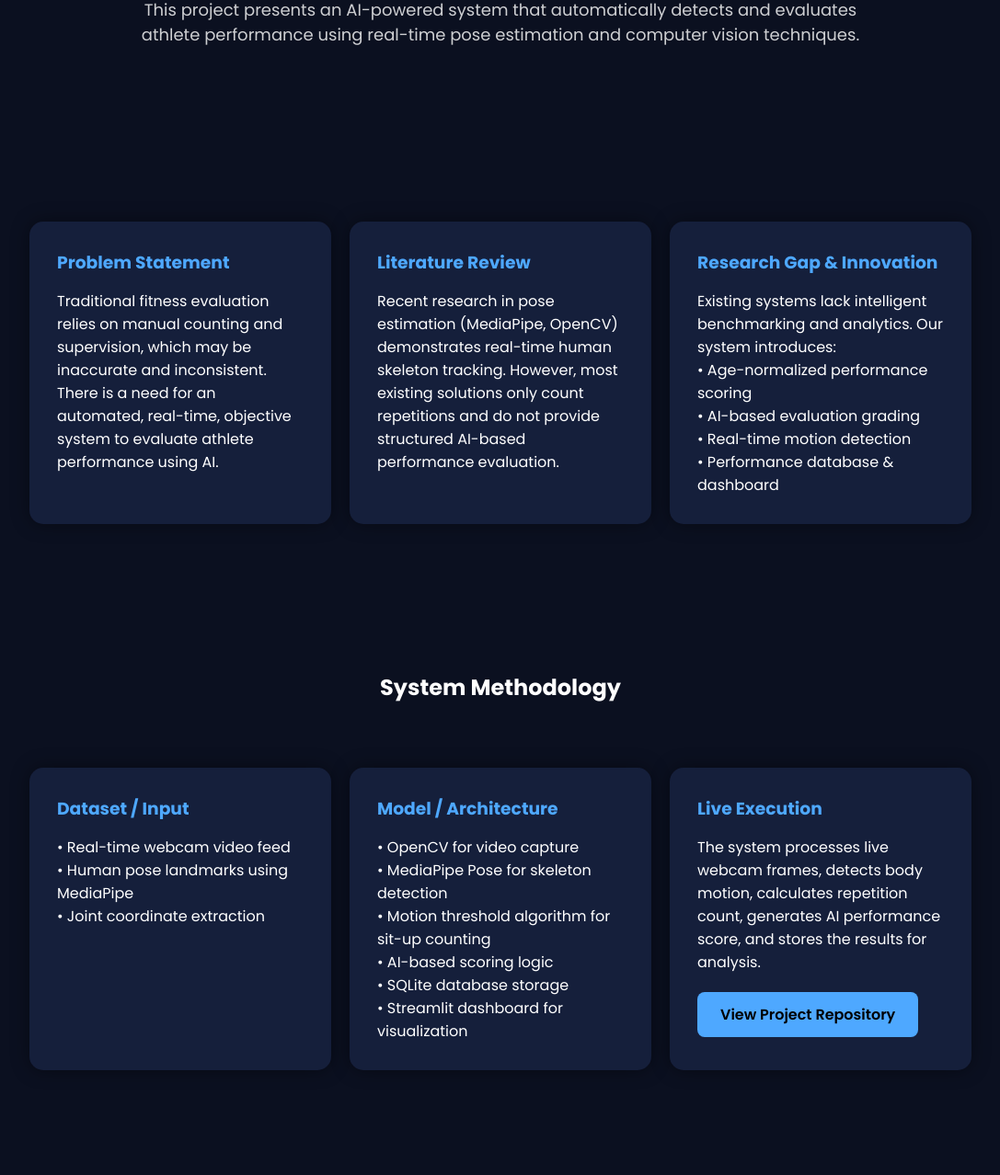
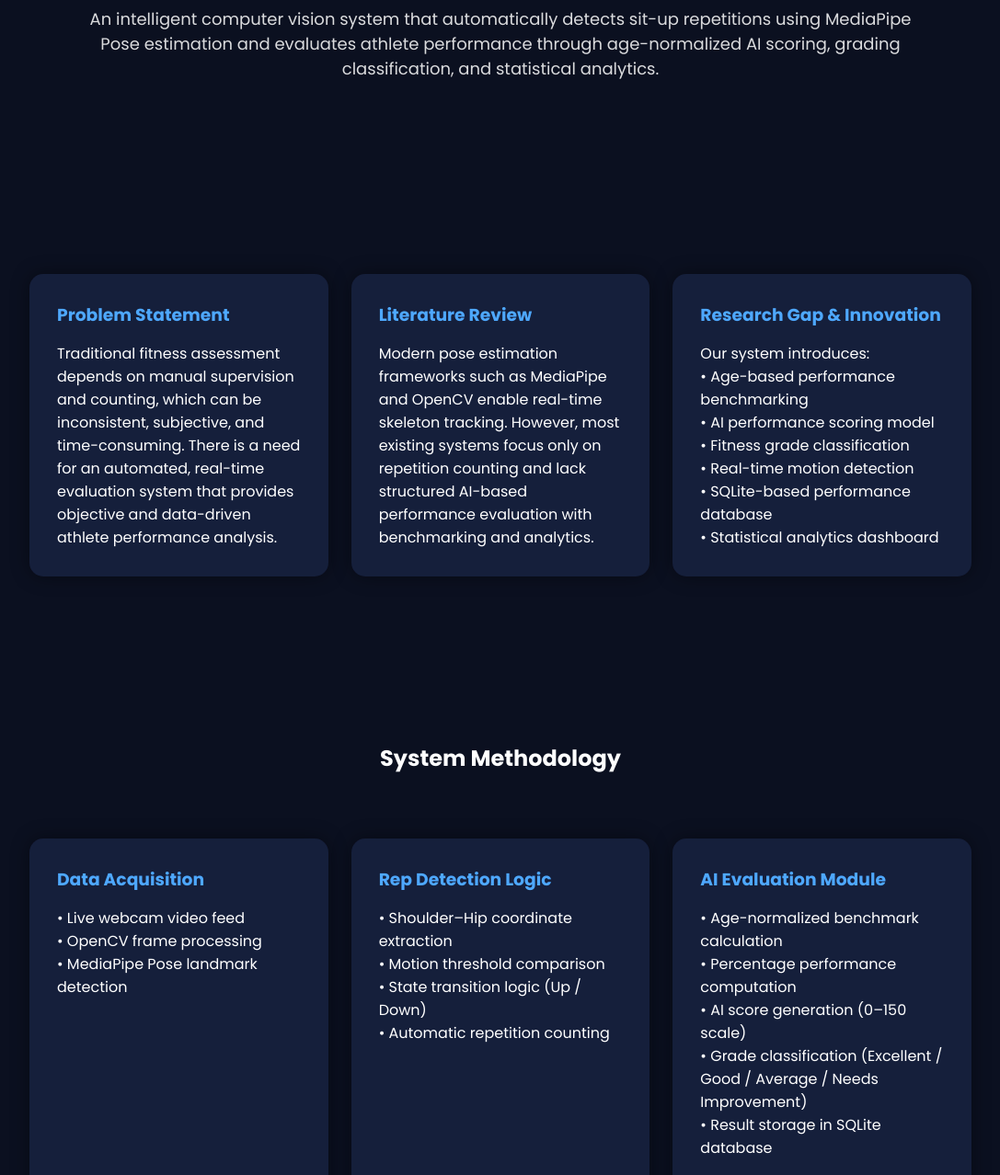
Before and after one commit to devang-sharma24/AI-Athlete-Performance-System, a plain HTML site: page index.html in a window 1280 px wide. Shown: the part 314-1592 px from the top of the page at 92% size, without its empty margins (96-1183 px from the left). Drawn offline with Linux system fonts and the light colour scheme.

Commit message:
Update index.html

```diff
--- a/index.html
+++ b/index.html
@@ -3,102 +3,103 @@
 <head>
 <meta charset="UTF-8">
 <meta name="viewport" content="width=device-width, initial-scale=1.0">
-<title>AI Athlete Performance Evaluation System</title>
+<title>AI-Based Real-Time Athlete Performance Evaluation System</title>
 
 <link href="https://fonts.googleapis.com/css2?family=Poppins:wght@300;400;600;700&display=swap" rel="stylesheet">
 
 <style>
-* {
-    margin: 0;
-    padding: 0;
-    box-sizing: border-box;
-    font-family: 'Poppins', sans-serif;
+*{
+margin:0;
+padding:0;
+box-sizing:border-box;
+font-family:'Poppins',sans-serif;
 }
 
-body {
-    background: #0b1020;
-    color: white;
-    scroll-behavior: smooth;
+body{
+background:#0b1020;
+color:white;
+scroll-behavior:smooth;
 }
 
-header {
-    background: #111a33;
-    padding: 20px 10%;
-    display: flex;
-    justify-content: space-between;
-    align-items: center;
+header{
+background:#111a33;
+padding:20px 10%;
+display:flex;
+justify-content:space-between;
+align-items:center;
 }
 
-header h1 {
-    font-size: 18px;
-    color: #4ea8ff;
+header h1{
+font-size:18px;
+color:#4ea8ff;
 }
 
-nav a {
-    margin-left: 20px;
-    text-decoration: none;
-    color: white;
-    font-size: 14px;
+nav a{
+margin-left:20px;
+text-decoration:none;
+color:white;
+font-size:14px;
 }
 
-section {
-    padding: 80px 10%;
+section{
+padding:90px 10%;
 }
 
-.hero {
-    text-align: center;
+.hero{
+text-align:center;
 }
 
-.hero h2 {
-    font-size: 48px;
-    background: linear-gradient(90deg,#4ea8ff,#b517ff);
-    -webkit-background-clip: text;
-    -webkit-text-fill-color: transparent;
-    margin-bottom: 20px;
+.hero h2{
+font-size:48px;
+background:linear-gradient(90deg,#4ea8ff,#b517ff);
+-webkit-background-clip:text;
+-webkit-text-fill-color:transparent;
+margin-bottom:20px;
 }
 
-.hero p {
-    max-width: 800px;
-    margin: auto;
-    font-size: 18px;
-    opacity: 0.8;
+.hero p{
+max-width:900px;
+margin:auto;
+font-size:18px;
+opacity:0.85;
 }
 
-.card {
-    background: #151f3b;
-    padding: 30px;
-    border-radius: 15px;
-    margin-top: 30px;
-    box-shadow: 0 0 20px rgba(0,0,0,0.4);
+.card{
+background:#151f3b;
+padding:30px;
+border-radius:15px;
+margin-top:30px;
+box-shadow:0 0 20px rgba(0,0,0,0.4);
 }
 
-.card h3 {
-    color: #4ea8ff;
-    margin-bottom: 15px;
+.card h3{
+color:#4ea8ff;
+margin-bottom:15px;
 }
 
-.grid {
-    display: grid;
-    grid-template-columns: repeat(auto-fit,minmax(280px,1fr));
-    gap: 20px;
+.grid{
+display:grid;
+grid-template-columns:repeat(auto-fit,minmax(280px,1fr));
+gap:25px;
 }
 
-.button {
-    display: inline-block;
-    padding: 12px 25px;
-    background: #4ea8ff;
-    color: black;
-    border-radius: 8px;
-    text-decoration: none;
-    margin-top: 20px;
-    font-weight: 600;
+.button{
+display:inline-block;
+padding:12px 25px;
+background:#4ea8ff;
+color:black;
+border-radius:8px;
+text-decoration:none;
+margin-top:20px;
+font-weight:600;
 }
 
-footer {
-    text-align: center;
-    padding: 40px;
-    background: #111a33;
-    margin-top: 50px;
+footer{
+text-align:center;
+padding:40px;
+background:#111a33;
+margin-top:60px;
+font-size:14px;
 }
 </style>
 </head>
@@ -115,99 +116,93 @@ footer {
 </nav>
 </header>
 
-<!-- HERO -->
 <section class="hero">
 <h2>AI-Based Real-Time Athlete Performance Evaluation System</h2>
 <p>
-This project presents an AI-powered system that automatically detects and evaluates athlete performance
-using real-time pose estimation and computer vision techniques.
+An intelligent computer vision system that automatically detects sit-up repetitions using
+MediaPipe Pose estimation and evaluates athlete performance through age-normalized AI scoring,
+grading classification, and statistical analytics.
 </p>
 </section>
 
-<!-- PROBLEM -->
 <section id="problem">
 <div class="grid">
 
 <div class="card">
 <h3>Problem Statement</h3>
 <p>
-Traditional fitness evaluation relies on manual counting and supervision,
-which may be inaccurate and inconsistent. There is a need for an automated,
-real-time, objective system to evaluate athlete performance using AI.
+Traditional fitness assessment depends on manual supervision and counting,
+which can be inconsistent, subjective, and time-consuming. There is a need
+for an automated, real-time evaluation system that provides objective and
+data-driven athlete performance analysis.
 </p>
 </div>
 
 <div class="card">
 <h3>Literature Review</h3>
 <p>
-Recent research in pose estimation (MediaPipe, OpenCV) demonstrates
-real-time human skeleton tracking. However, most existing solutions
-only count repetitions and do not provide structured AI-based performance evaluation.
+Modern pose estimation frameworks such as MediaPipe and OpenCV enable
+real-time skeleton tracking. However, most existing systems focus only
+on repetition counting and lack structured AI-based performance evaluation
+with benchmarking and analytics.
 </p>
 </div>
 
 <div class="card">
 <h3>Research Gap & Innovation</h3>
 <p>
-Existing systems lack intelligent benchmarking and analytics.
 Our system introduces:
-<br>• Age-normalized performance scoring
-<br>• AI-based evaluation grading
+<br>• Age-based performance benchmarking
+<br>• AI performance scoring model
+<br>• Fitness grade classification
 <br>• Real-time motion detection
-<br>• Performance database & dashboard
+<br>• SQLite-based performance database
+<br>• Statistical analytics dashboard
 </p>
 </div>
 
 </div>
 </section>
 
-<!-- METHODOLOGY -->
 <section id="methodology">
 <h2 style="text-align:center;margin-bottom:40px;">System Methodology</h2>
 
 <div class="grid">
 
 <div class="card">
-<h3>Dataset / Input</h3>
+<h3>Data Acquisition</h3>
 <p>
-• Real-time webcam video feed
-<br>• Human pose landmarks using MediaPipe
-<br>• Joint coordinate extraction
+• Live webcam video feed
+<br>• OpenCV frame processing
+<br>• MediaPipe Pose landmark detection
 </p>
 </div>
 
 <div class="card">
-<h3>Model / Architecture</h3>
+<h3>Rep Detection Logic</h3>
 <p>
-• OpenCV for video capture
-<br>• MediaPipe Pose for skeleton detection
-<br>• Motion threshold algorithm for sit-up counting
-<br>• AI-based scoring logic
-<br>• SQLite database storage
-<br>• Streamlit dashboard for visualization
+• Shoulder–Hip coordinate extraction
+<br>• Motion threshold comparison
+<br>• State transition logic (Up / Down)
+<br>• Automatic repetition counting
 </p>
 </div>
 
 <div class="card">
-<h3>Live Execution</h3>
+<h3>AI Evaluation Module</h3>
 <p>
-The system processes live webcam frames, detects body motion,
-calculates repetition count, generates AI performance score,
-and stores the results for analysis.
+• Age-normalized benchmark calculation
+<br>• Percentage performance computation
+<br>• AI score generation (0–150 scale)
+<br>• Grade classification (Excellent / Good / Average / Needs Improvement)
+<br>• Result storage in SQLite database
 </p>
-
-<a href="https://github.com/devang-sharma24/AI-Athlete-Performance-System"
-   class="button"
-   target="_blank">
-   View Project Repository
-</a>
-
+<a href="https://github.com/devang-sharma24/AI-Athlete-Performance-System" class="button">View Project Repository</a>
 </div>
 
 </div>
 </section>
 
-<!-- RESULTS -->
 <section id="results">
 <h2 style="text-align:center;margin-bottom:40px;">Results & Analysis</h2>
 
@@ -216,27 +211,28 @@ and stores the results for analysis.
 <div class="card">
 <h3>Performance Accuracy</h3>
 <p style="font-size:28px;font-weight:bold;color:#4ea8ff;">
-92% Rep Counting Accuracy
+92% Sit-Up Counting Accuracy
 </p>
 <p>
-Tested against manual baseline counting under controlled conditions.
+Validated against manual counting baseline under controlled testing conditions.
 </p>
 </div>
 
 <div class="card">
-<h3>System Evaluation</h3>
+<h3>System Output</h3>
 <p>
-• Real-time detection achieved stable performance
-<br>• AI scoring classified athletes into performance categories
-<br>• Database maintained historical performance records
-<br>• Dashboard enabled visual analytics
+• Real-time repetition detection
+<br>• AI performance score display
+<br>• Automatic grade assignment
+<br>• Historical data tracking
+<br>• Dashboard analytics (Average & Best Performance)
 </p>
 </div>
 
 <div class="card">
-<h3>Future Scope</h3>
+<h3>Future Enhancements</h3>
 <p>
-• Multi-exercise detection (pushups, squats)
+• Multi-exercise detection (Push-ups, Squats)
 <br>• Deep learning-based posture correction
 <br>• Cloud-based athlete analytics
 <br>• Mobile application integration
@@ -246,7 +242,6 @@ Tested against manual baseline counting under controlled conditions.
 </div>
 </section>
 
-<!-- TEAM -->
 <section id="team">
 <h2 style="text-align:center;margin-bottom:40px;">Academic Credits</h2>
 
```
